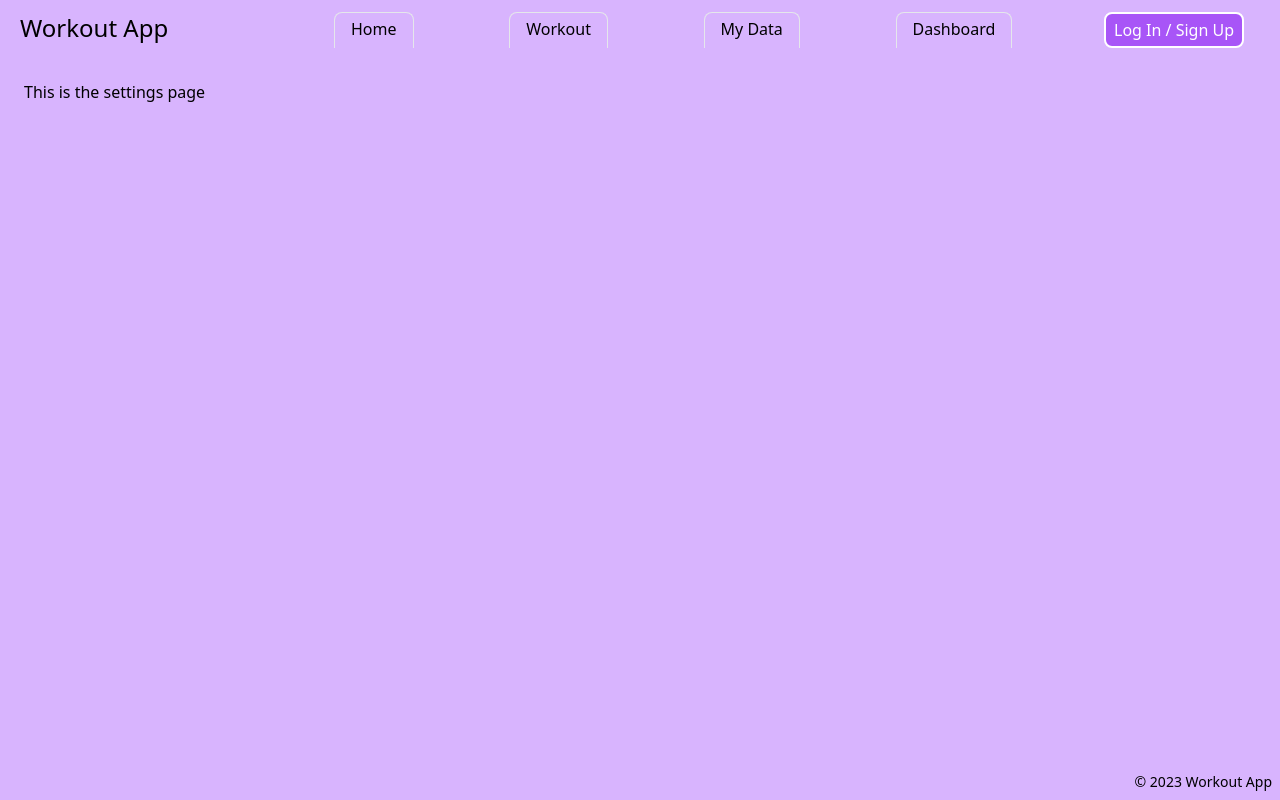
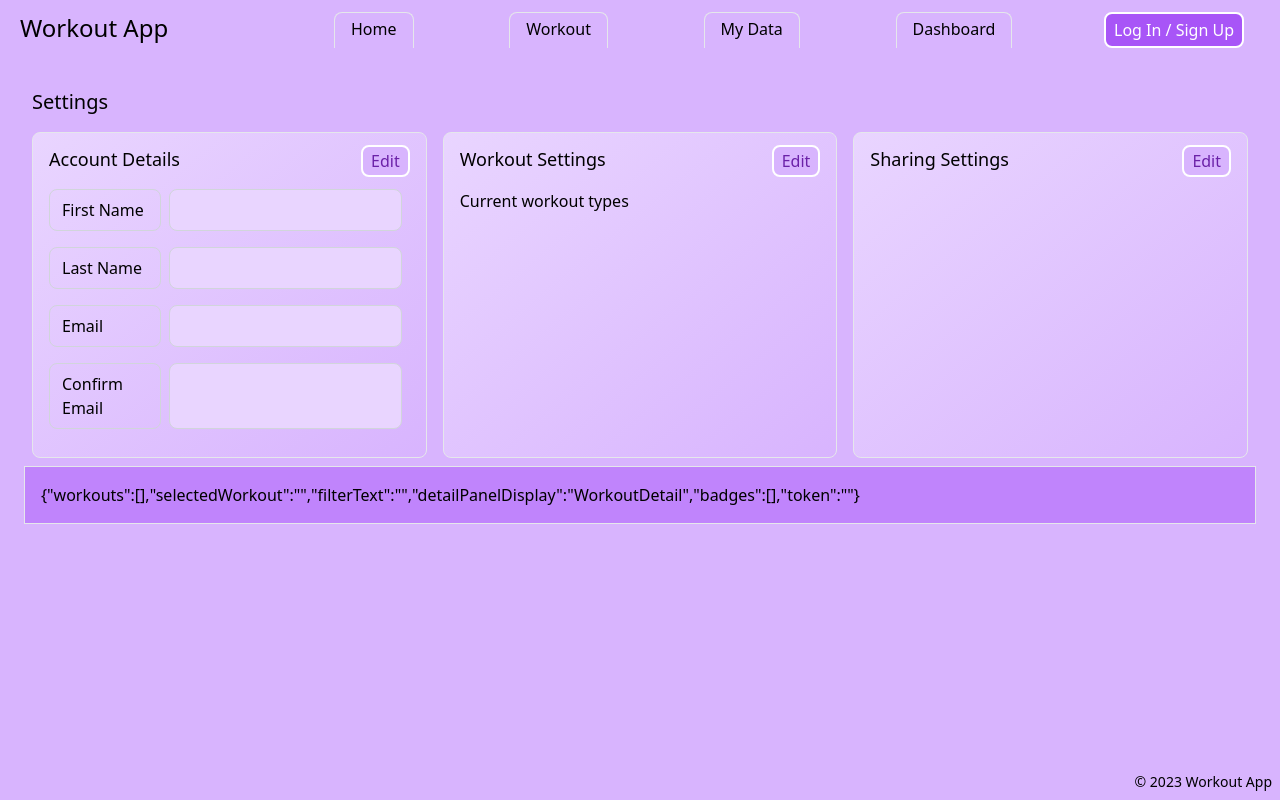
Before and after one commit to robmonday/workout, a React (Vite) app: page /settings in a window 1280 px wide. Built offline with nearby package versions, Linux system fonts and the light colour scheme; what chartjs-plugin-datalabels would draw is missing.

Commit message:
added settings page

```diff
--- a/src/api.ts
+++ b/src/api.ts
@@ -128,3 +128,11 @@ export const getWorksGrpByLoc = () => {
   });
   return result;
 };
+
+export const getUser = (id: string) => {
+  const result = fetcher({
+    url: `http://localhost:5174/api/user/${id}`,
+    method: "GET",
+  });
+  return result;
+};
--- a/src/components/Home.tsx
+++ b/src/components/Home.tsx
@@ -2,9 +2,15 @@ import { useContext } from "react";
 import { StateContext, DispatchContext } from "./StateProvider";
 
 const Home = () => {
+  const state = useContext(StateContext);
+
   return (
     <>
       <div>This is the home page!</div>
+      {/* Displays State on Page */}
+      <div className="border bg-purple-400 p-2">
+        <div className="p-2">{JSON.stringify(state)}</div>
+      </div>
     </>
   );
 };
--- a/src/components/LogInForm.tsx
+++ b/src/components/LogInForm.tsx
@@ -1,11 +1,12 @@
-import { useForm, SubmitHandler } from "react-hook-form";
+import { useContext } from "react";
+import { DispatchContext } from "./StateProvider";
+
 import { useNavigate, Link } from "react-router-dom";
 import { loginRequest } from "../api";
 
+import { useForm, SubmitHandler } from "react-hook-form";
 import { z } from "zod";
 import { zodResolver } from "@hookform/resolvers/zod";
-import { useContext } from "react";
-import { DispatchContext } from "./StateProvider";
 
 export default function LogInForm() {
   const navigate = useNavigate();
@@ -42,7 +43,8 @@ export default function LogInForm() {
       setError("formLevelError", { type: "custom", message: res.message });
       setTimeout(() => clearErrors(), 4000);
     } else {
-      window.localStorage.setItem("user", JSON.stringify(res));
+      window.localStorage.setItem("user", JSON.stringify(res.userObj));
+      window.localStorage.setItem("token", JSON.stringify(res.token));
       dispatch({ type: "log_in", payload: res });
       navigate("/main");
     }
@@ -61,7 +63,7 @@ export default function LogInForm() {
           className="input w-64"
           placeholder="Email Address"
           type="text"
-          {...register("email", { required: true })}
+          {...register("email")}
         />
         {errors.email && (
           <span className="ml-2 text-red-600">{errors.email.message}</span>
@@ -72,7 +74,7 @@ export default function LogInForm() {
           className="input w-64"
           placeholder="Password"
           type="password"
-          {...register("password", { required: true })}
+          {...register("password")}
         />
         {errors.password && (
           <span className="ml-2 text-red-600">{errors.password.message}</span>
--- a/src/components/Settings.tsx
+++ b/src/components/Settings.tsx
@@ -1,7 +1,134 @@
+import { useEffect, useState, useContext } from "react";
+import { getUser } from "../api";
+
+import { useForm } from "react-hook-form";
+import { z } from "zod";
+import { zodResolver } from "@hookform/resolvers/zod";
+import { UserInfo } from "../types";
+import { StateContext } from "./StateProvider";
+import { DispatchContext } from "./StateProvider";
+
 export default function Settings() {
+  const state = useContext(StateContext);
   return (
     <>
-      <div>This is the settings page</div>
+      <div className="p-2 text-xl">Settings</div>
+      <div className="flex">
+        <div className="panel w-1/3 px-4 py-3">
+          <AccountDetails />
+        </div>
+        <div className="panel w-1/3 px-4 py-3">
+          <WorkoutSettings />
+        </div>
+        <div className="panel w-1/3 px-4 py-3">
+          <div className="flex justify-between">
+            <div className="p mb-4 text-lg">Sharing Settings</div>
+            <div
+              onClick={() => alert("Edit")}
+              className="btn btn-purple m-0 h-fit px-2 py-0.5"
+            >
+              Edit
+            </div>
+          </div>
+        </div>
+      </div>
+      {/* Displays State on Page */}
+      <div className="border bg-purple-400 p-2">
+        <div className="p-2">{JSON.stringify(state)}</div>
+      </div>
     </>
   );
 }
+
+export function AccountDetails() {
+  const userObjJSON = localStorage.getItem("user");
+  const userObj = userObjJSON && JSON.parse(userObjJSON);
+
+  const dispatch = useContext(DispatchContext);
+
+  useEffect(() => {
+    if (userObj) {
+      getUser(userObj.id).then((userObj) => {
+        console.log("user", userObj);
+        dispatch({ type: "log_in", payload: { userObj } });
+      });
+    }
+  }, []);
+
+  const schema = z
+    .object({
+      firstName: z.string().min(2, "Too short"),
+      lastName: z.string().min(2, "Too short"),
+      email: z.string().email(),
+      confirmEmail: z.string().email(),
+    })
+    .refine((data) => data.email === data.confirmEmail, {
+      message: "Email addresses entered do not match",
+      path: ["confirmEmail"],
+    });
+
+  type FormValues = z.infer<typeof schema>;
+
+  const {
+    register,
+    handleSubmit,
+    formState: { errors },
+  } = useForm<FormValues>({ resolver: zodResolver(schema) });
+
+  return (
+    <>
+      <div className="flex justify-between">
+        <div className="p mb-4 text-lg">Account Details</div>
+        <div
+          onClick={() => alert("Edit")}
+          className="btn btn-purple m-0 h-fit px-2 py-0.5"
+        >
+          Edit
+        </div>
+      </div>
+      <div className="grid-gap-4 grid grid-cols-3">
+        <label className="input">First Name</label>
+        <input
+          className="input col-span-2 bg-purple-200"
+          value={userObj?.firstName}
+          {...register("firstName")}
+        />
+        <label className="input">Last Name</label>
+        <input
+          className="input col-span-2 bg-purple-200"
+          value={userObj?.lastName}
+          {...register("lastName")}
+        />
+        <label className="input">Email</label>
+        <input
+          className="input col-span-2 bg-purple-200"
+          value={userObj?.email}
+          {...register("email")}
+        />
+        <label className="input">Confirm Email</label>
+        <input
+          className="input col-span-2 bg-purple-200"
+          value={userObj?.email}
+          {...register("confirmEmail")}
+        />
+      </div>
+    </>
+  );
+}
+
+export function WorkoutSettings() {
+  return (
+    <>
+      <div className="flex justify-between">
+        <div className="p mb-4 text-lg">Workout Settings</div>
+        <div
+          onClick={() => alert("Edit")}
+          className="btn btn-purple m-0 h-fit px-2 py-0.5"
+        >
+          Edit
+        </div>
+      </div>
+      Current workout types
+    </>
+  );
+}
--- a/src/components/StateProvider.tsx
+++ b/src/components/StateProvider.tsx
@@ -12,24 +12,26 @@ import { Workout, Badge, UserObj } from "../types";
 
 type State = {
   workouts: Workout[];
-  selectedWorkout: string | undefined;
+  selectedWorkout: string;
   filterText: string;
   detailPanelDisplay: "WorkoutDetail" | "WorkoutFormAdd" | "WorkoutFormEdit";
   workoutToEdit: Workout | undefined;
   updatedWorkout: Workout | undefined;
   badges: Badge[];
   userObj: UserObj | undefined;
+  token: string;
 };
 
 const initialState: State = {
   workouts: [],
-  selectedWorkout: undefined,
+  selectedWorkout: "",
   filterText: "",
   detailPanelDisplay: "WorkoutDetail",
   workoutToEdit: undefined,
   updatedWorkout: undefined,
   badges: [],
   userObj: undefined,
+  token: "",
 };
 
 // creating and typing reducer
@@ -90,9 +92,17 @@ const reducer = (state: State, action: Action) => {
     case "filter_workouts":
       return { ...state, workouts: action.payload };
     case "log_in":
-      return { ...state, userObj: action.payload };
+      return {
+        ...state,
+        userObj: action.payload.userObj,
+        token: action.payload.token,
+      };
     case "log_out":
-      return { ...state, userObj: undefined };
+      return {
+        ...state,
+        userObj: undefined,
+        token: undefined
+      };
     default:
       console.error("Unknown action dispatched to reducer.");
       return state;
--- a/src/index.css
+++ b/src/index.css
@@ -18,7 +18,7 @@ div {
 
 @layer components {
   .btn {
-    @apply mr-4 inline-block transform rounded-lg border-2 border-white px-5 py-2 transition
+    @apply mr-4 inline-block transform cursor-pointer rounded-lg border-2 border-white px-5 py-2 transition
     focus:ring-1 focus:ring-gray-500 focus:ring-opacity-50 focus:ring-offset-2
     active:translate-y-0.5;
   }
@@ -37,14 +37,20 @@ div {
 
   .btn-green {
     @apply bg-green-300 text-green-800
-    hover:bg-green-300
-    active:bg-green-500;
+    hover:bg-green-500 hover:text-white
+    active:bg-green-400;
   }
 
   .btn-red {
     @apply bg-red-300 text-red-800
-    hover:bg-red-300
-    active:bg-red-500;
+    hover:bg-red-500 hover:text-white
+    active:bg-red-400;
+  }
+
+  .btn-purple {
+    @apply bg-purple-300 text-purple-800
+    hover:bg-purple-500 hover:text-white
+    active:bg-purple-400;
   }
 
   .input {
```
Also changed, not shown: src/types.ts (+8 -0 lines).
